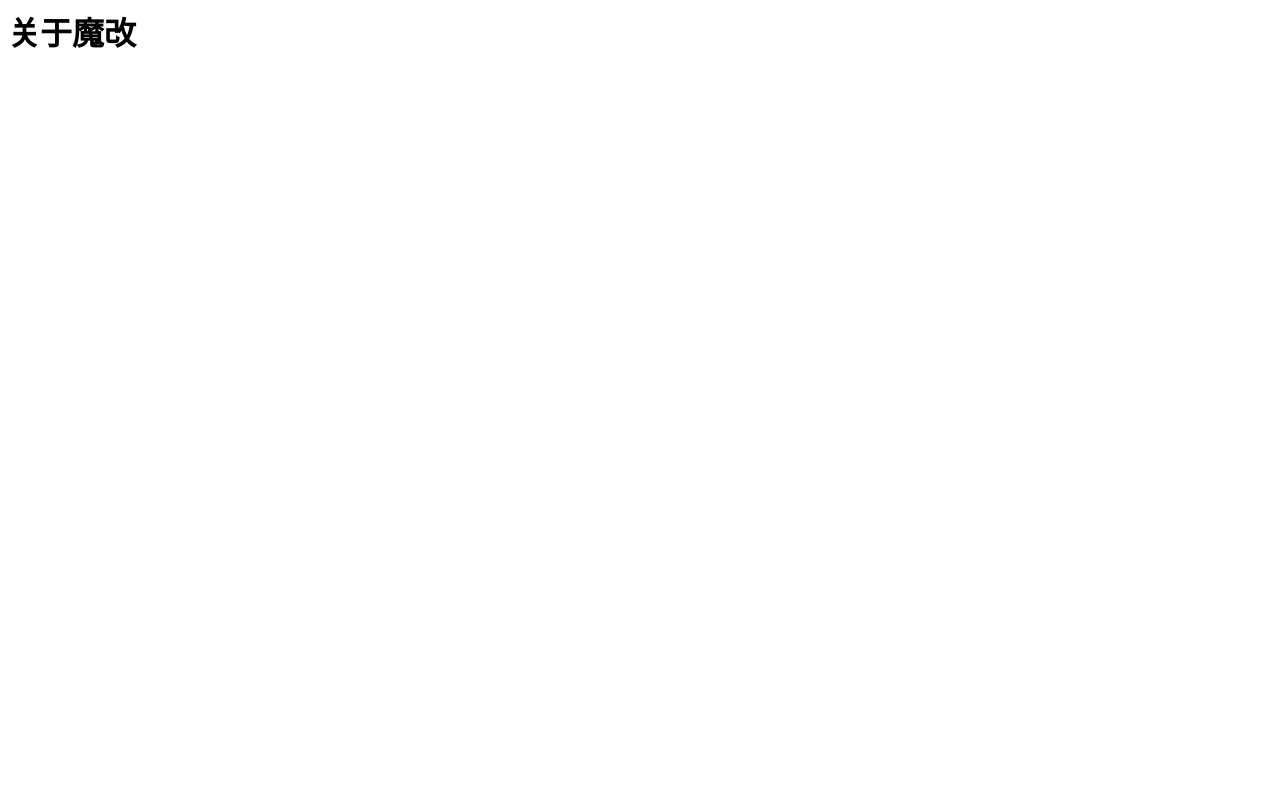
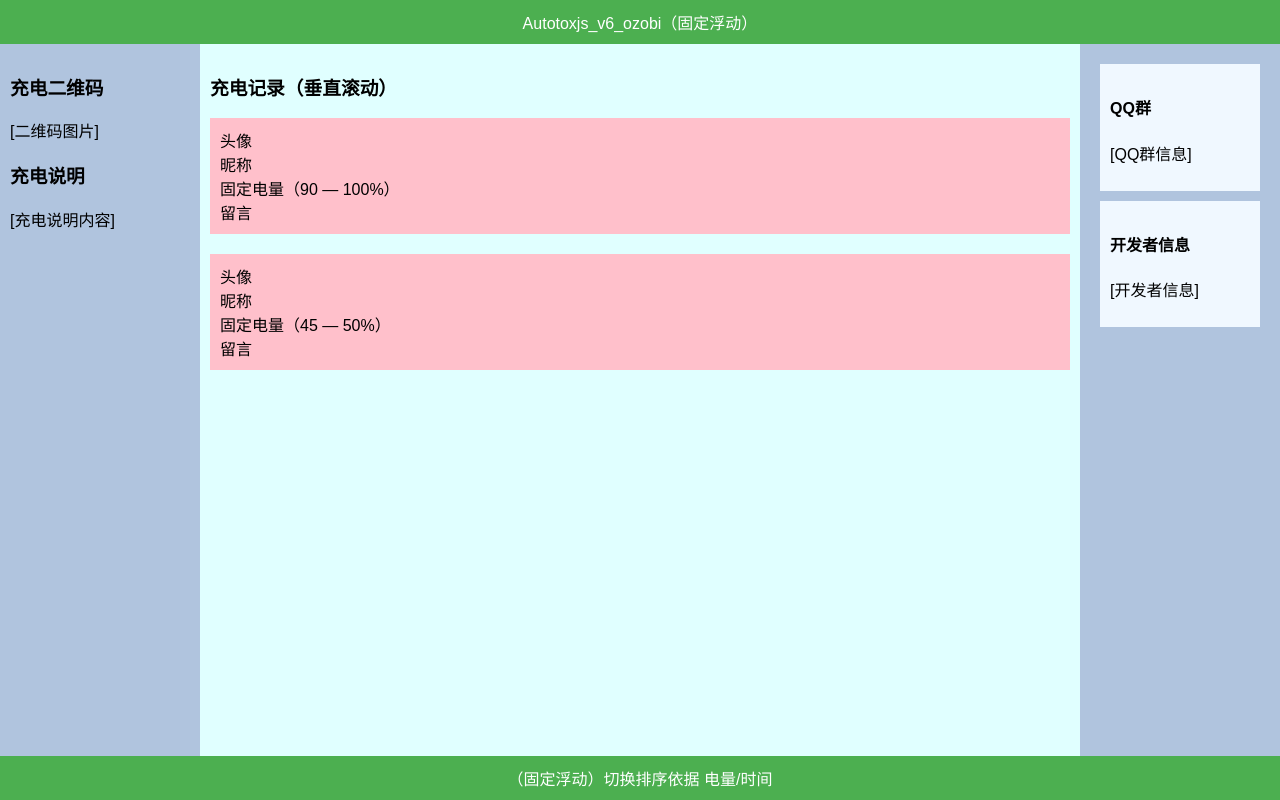
Before and after one commit to ozobiozobi/Autoxjs_v6_ozobi_some_info, a plain HTML site: page index.html in a window 1280 px wide. Drawn offline with Linux system fonts and the light colour scheme.

Commit message:
Update index.html

```diff
--- a/index.html
+++ b/index.html
@@ -1 +1,95 @@
-<h1>关于魔改</h1>
+<!DOCTYPE html>
+<html lang="zh-CN">
+<head>
+<meta charset="UTF-8">
+<meta name="viewport" content="width=device-width, initial-scale=1.0">
+<title>魔改充电</title>
+<style>
+  body {
+    margin: 0;
+    font-family: Arial, sans-serif;
+  }
+  .container {
+    display: flex;
+    flex-direction: column;
+    height: 100vh;
+  }
+  .header {
+    background-color: #4CAF50;
+    color: white;
+    text-align: center;
+    padding: 10px;
+  }
+  .content {
+    display: flex;
+    flex: 1;
+  }
+  .sidebar-left, .sidebar-right {
+    background-color: #B0C4DE;
+    width: 200px;
+    padding: 10px;
+    box-sizing: border-box;
+  }
+  .main {
+    flex: 1;
+    padding: 10px;
+    background-color: #E0FFFF;
+  }
+  .charge-record {
+    margin-bottom: 20px;
+    background-color: #FFC0CB;
+    padding: 10px;
+  }
+  .footer {
+    background-color: #4CAF50;
+    color: white;
+    text-align: center;
+    padding: 10px;
+  }
+  .charge-info, .developer-info {
+    background-color: #F0F8FF;
+    margin: 10px;
+    padding: 10px;
+  }
+</style>
+</head>
+<body>
+<div class="container">
+  <div class="header">Autotoxjs_v6_ozobi（固定浮动）</div>
+  <div class="content">
+    <div class="sidebar-left">
+      <h3>充电二维码</h3>
+      <div class="qr-code">[二维码图片]</div>
+      <h3>充电说明</h3>
+      <p>[充电说明内容]</p>
+    </div>
+    <div class="main">
+      <h3>充电记录（垂直滚动）</h3>
+      <div class="charge-record">
+        <div>头像</div>
+        <div>昵称</div>
+        <div>固定电量（90 — 100%）</div>
+        <div>留言</div>
+      </div>
+      <div class="charge-record">
+        <div>头像</div>
+        <div>昵称</div>
+        <div>固定电量（45 — 50%）</div>
+        <div>留言</div>
+      </div>
+    </div>
+    <div class="sidebar-right">
+      <div class="charge-info">
+        <h4>QQ群</h4>
+        <p>[QQ群信息]</p>
+      </div>
+      <div class="developer-info">
+        <h4>开发者信息</h4>
+        <p>[开发者信息]</p>
+      </div>
+    </div>
+  </div>
+  <div class="footer">（固定浮动）切换排序依据 电量/时间</div>
+</div>
+</body>
+</html>
```
